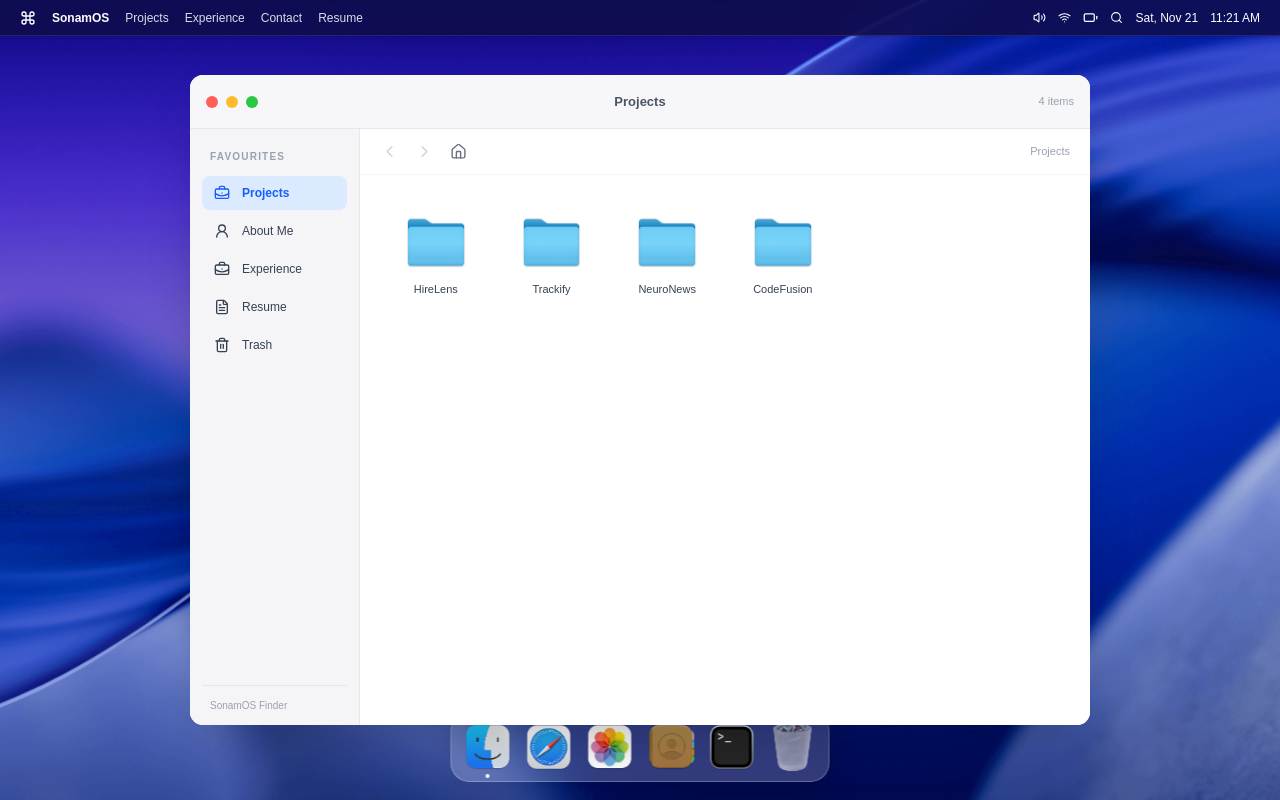
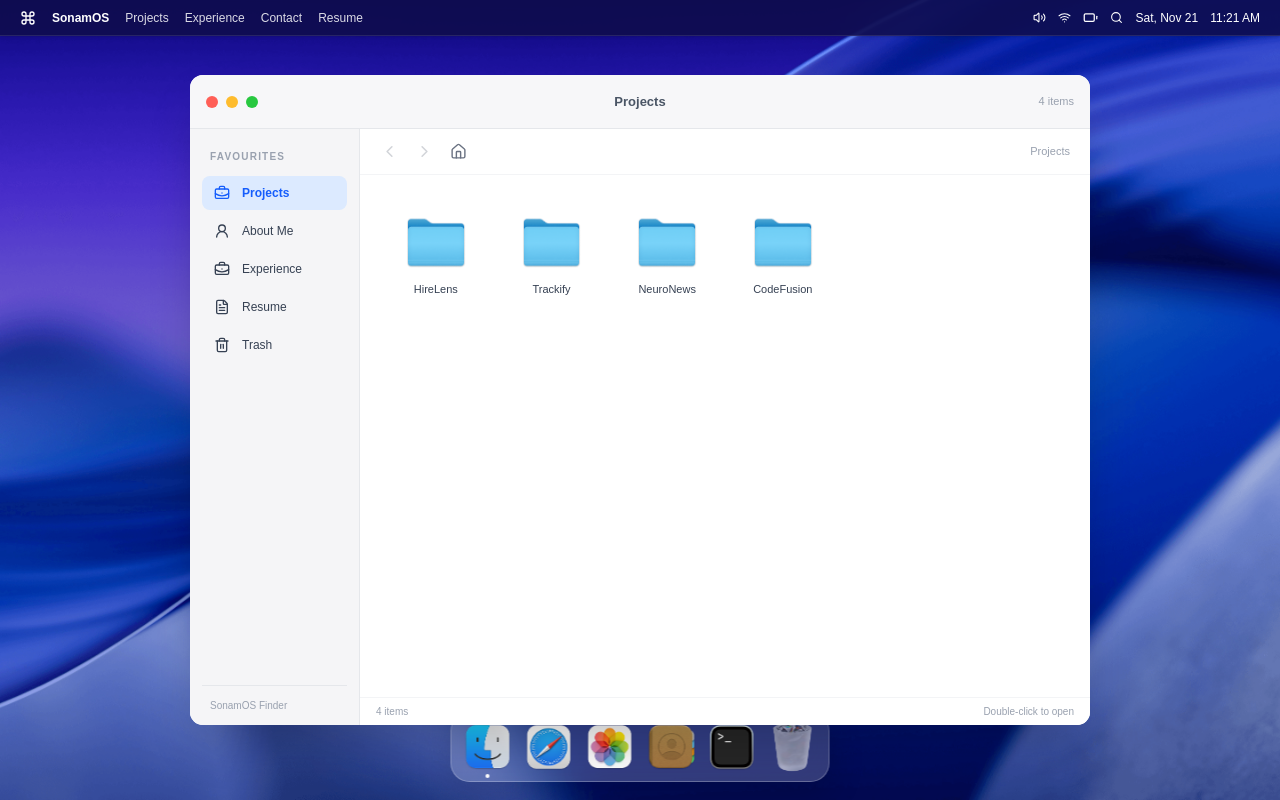
Before and after one commit to SonamNarula/macos_portfolio, a React (Vite) app: page / in a window 1280 px wide. Both pictures are taken after a click on the button "SonamOS". Built offline with nearby package versions, Linux system fonts and the light colour scheme; a web font is replaced by a local one.

Commit message:
Fix nested window sizing and restore project detail scrolling

```diff
--- a/src/index.css
+++ b/src/index.css
@@ -41,11 +41,6 @@ button:disabled {
   cursor: not-allowed;
 }
 
-main {
-  width: 100vw;
-  height: 100vh;
-  overflow: hidden;
-}
 
 .window-wrapper {
   box-sizing: border-box;
@@ -135,3 +130,42 @@ main {
     padding: 6px;
   }
 }
+
+
+/* Keep document scrolling inside app windows. Avoid global main rules:
+   Finder, Safari and project-detail windows use nested <main> elements. */
+#root {
+  position: relative;
+  min-height: 100%;
+}
+
+.window-wrapper {
+  overflow: visible;
+}
+
+.window-wrapper > * {
+  width: 100%;
+  height: 100%;
+}
+
+.window-wrapper main {
+  width: 100%;
+  height: auto;
+  min-height: 0;
+  overflow-y: auto;
+  overflow-x: hidden;
+  overscroll-behavior: contain;
+}
+
+.window-wrapper main::-webkit-scrollbar {
+  width: 8px;
+}
+
+.window-wrapper main::-webkit-scrollbar-thumb {
+  border-radius: 999px;
+  background: rgba(100, 116, 139, 0.35);
+}
+
+.window-wrapper main::-webkit-scrollbar-track {
+  background: transparent;
+}
```
